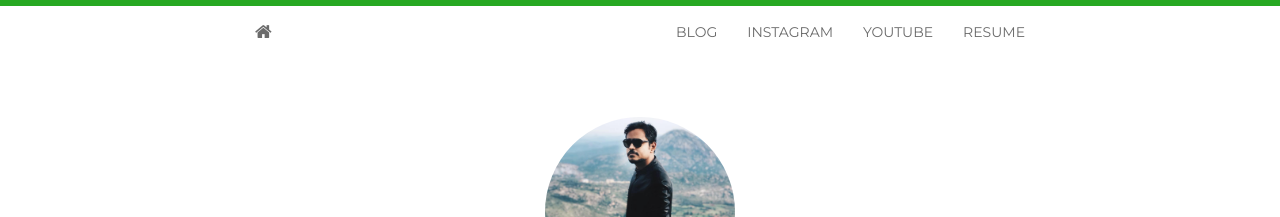
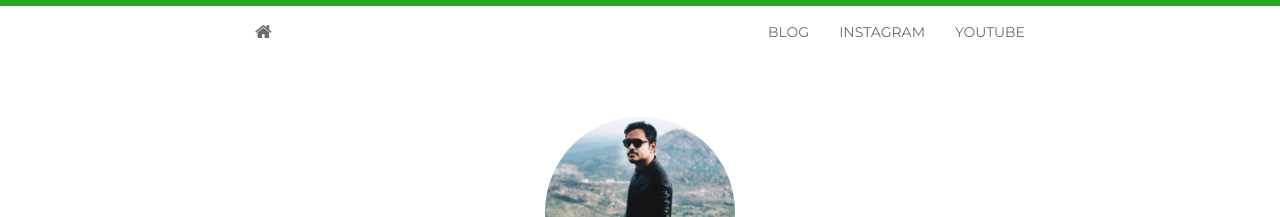
Before and after one commit to gauravsinghbisen/gauravsinghbisen.github.io, a Jekyll site: the page built from index.html, in a window 1280 px wide. Shown: the top 217 px of the page. Built offline with Jekyll 4.4.1, drawn with Linux system fonts in a browser that asks for light colours; nearby versions of some CDN libraries; the list of posts is cut into pages by our own code.

Commit message:
Update header.html

```diff
--- a/_includes/header.html
+++ b/_includes/header.html
@@ -14,7 +14,6 @@
           >BLOG</a></li>
         <li><a href="https://www.instagram.com/{{ site.instagram }}" target="_blank">INSTAGRAM</a></li>
         <li><a href="https://www.youtube.com/{{ site.instagram }}" target="_blank">YOUTUBE</a></li>
-        <li><a href="{{ site.baseurl }}/resume">RESUME</a></li>
       </ul>
     </div>
   </div>
```
